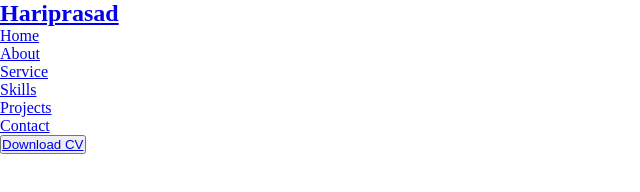
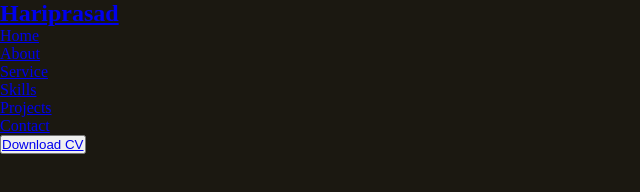
Before and after one commit to Hariprasad1303/portfolio, a website built with Parcel: page portfolio/src/index.html in a window 1280 px wide. Shown: the whole page, without its empty margins (0-640 px from the left). Built offline with nearby package versions, Linux system fonts and the light colour scheme.

Commit message:
second commit

```diff
--- a/portfolio/src/style.css
+++ b/portfolio/src/style.css
@@ -1,5 +1,9 @@
+/* css reset */
 *{
   margin:0;
   padding:0;
-
+  box-sizing:border-box;
 }
+body{
+  background-color:#1B1811;
+}
```
